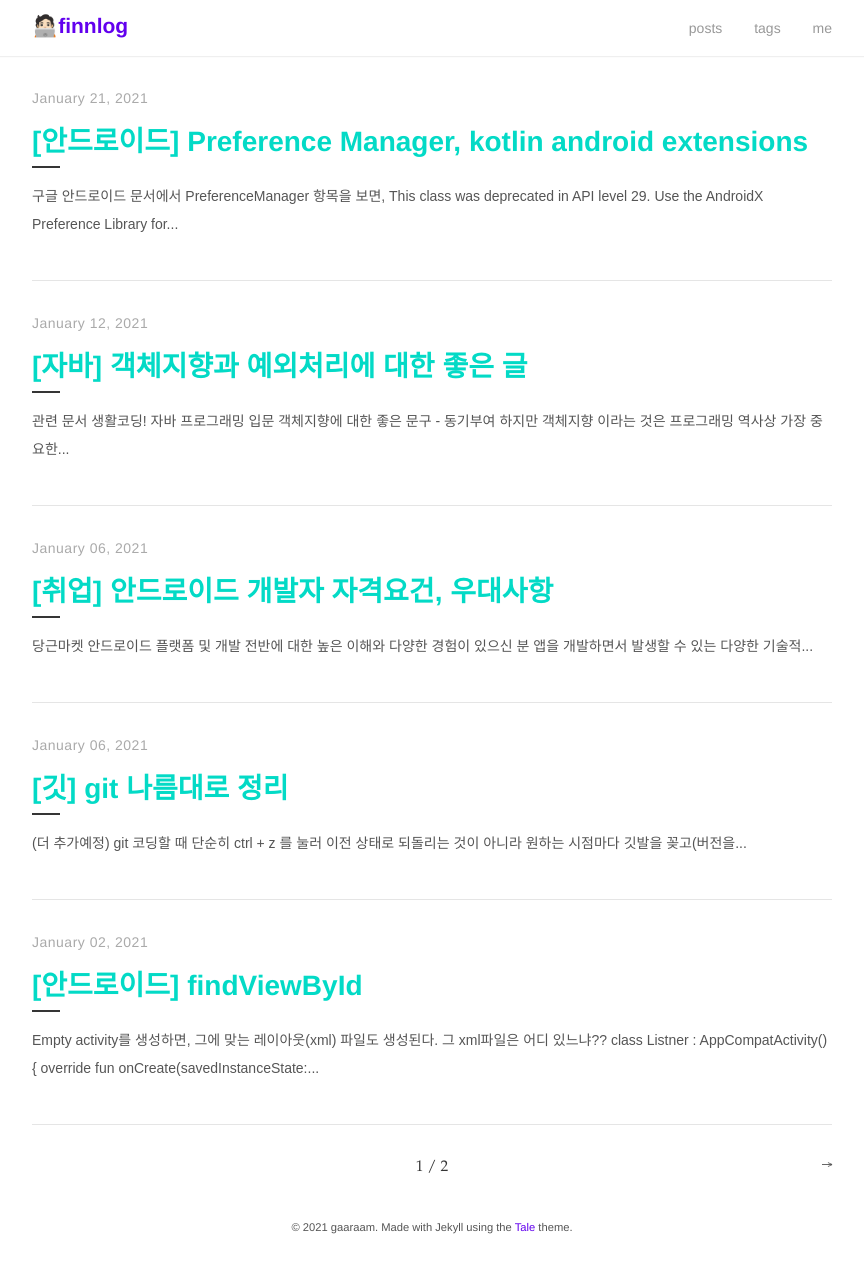
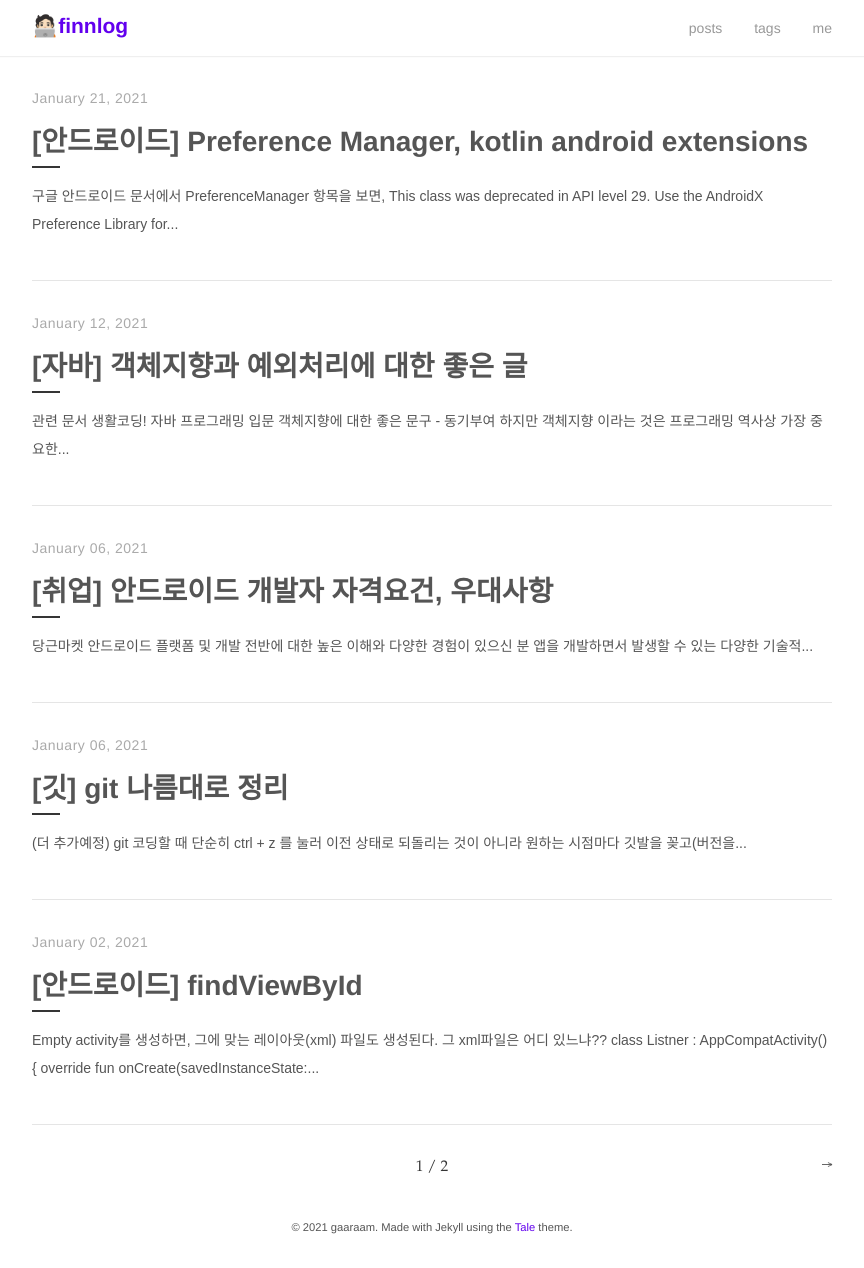
Before and after one commit to Leegaramm/Leegaramm-github.io, a Jekyll site: the page built from index.html, in a window 1280 px wide. Shown: the whole page, without its empty margins (208-1072 px from the left). Built offline with Jekyll 4.4.1, drawn with Linux system fonts in a browser that asks for light colours; the list of posts is cut into pages by our own code.

Commit message:
Update _catalogue.scss

```diff
--- a/_sass/tale/_catalogue.scss
+++ b/_sass/tale/_catalogue.scss
@@ -23,7 +23,7 @@
 
   &-title {
     color: $default-shade;
-    color: $green;
+    color: $default-color;
     display: block;
     font-family: $sans-serif;
     font-size: 2rem;
```
